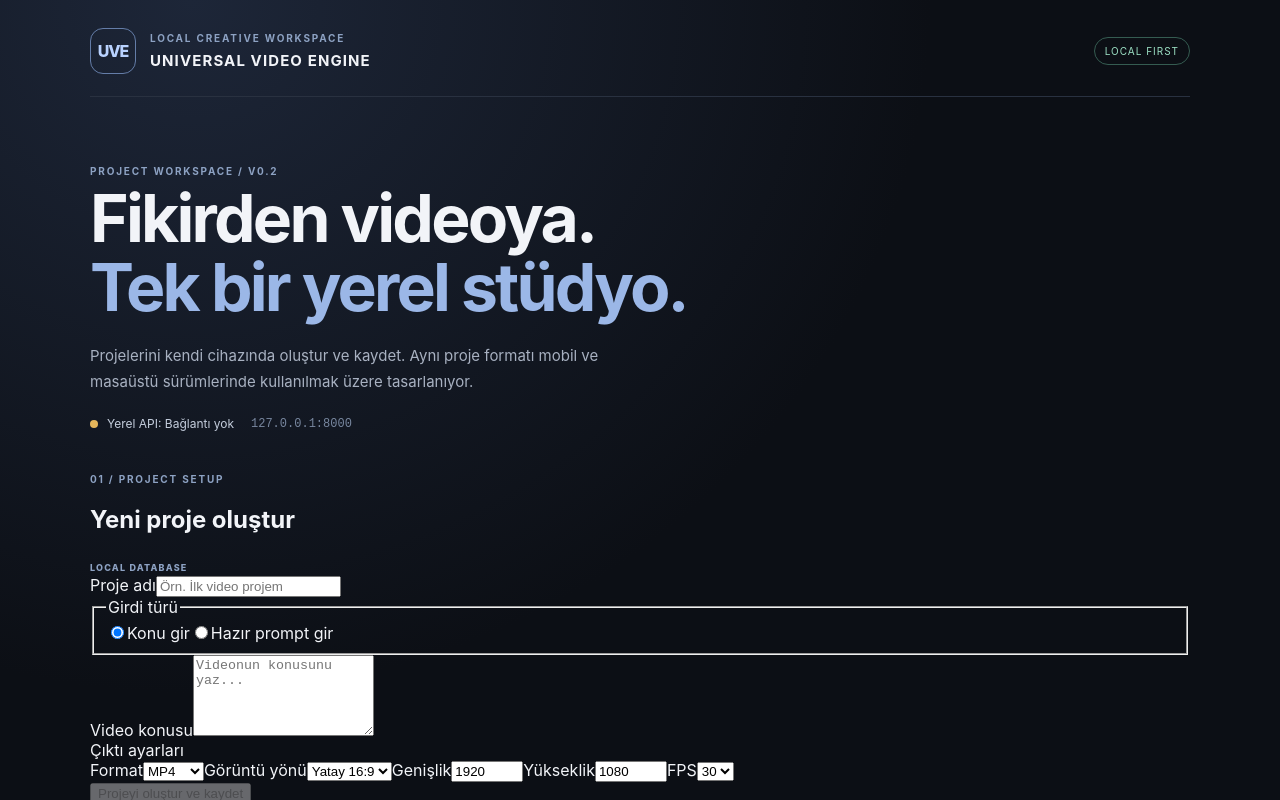
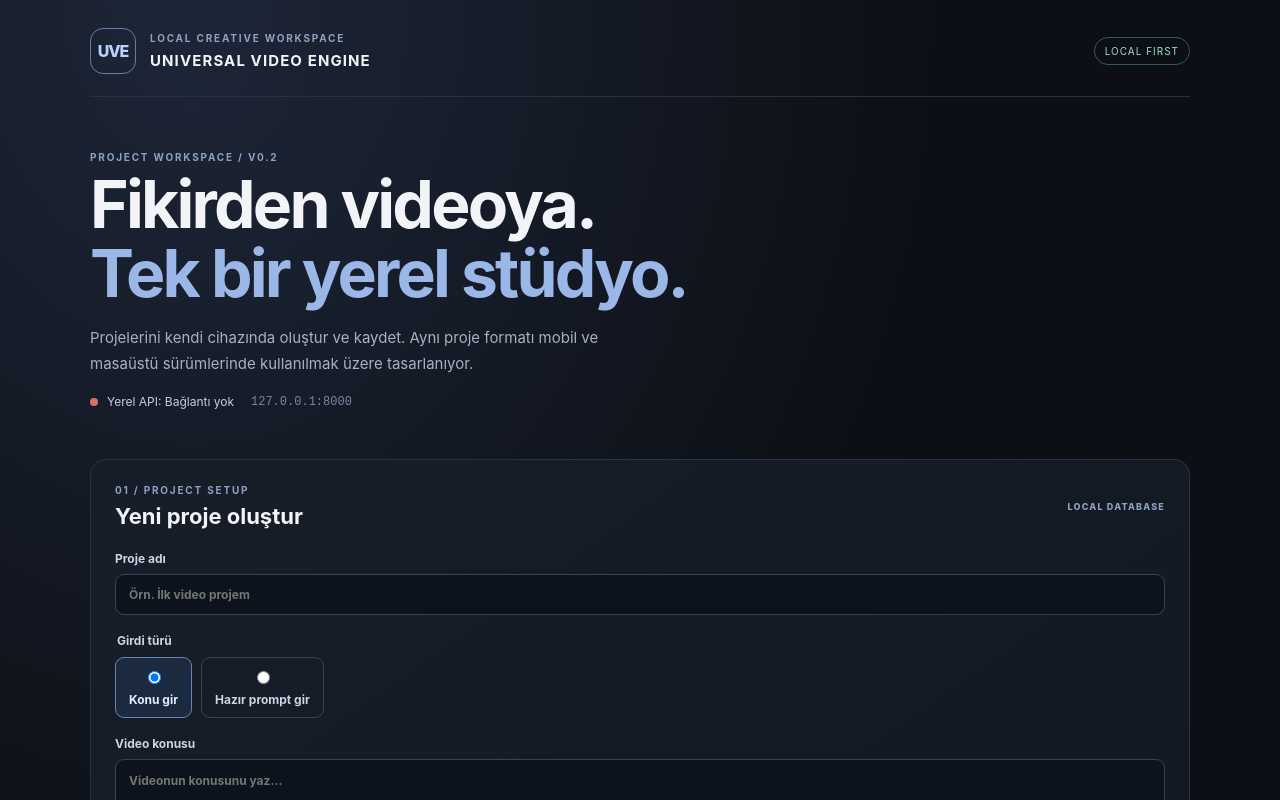
Before and after one commit to omeruysall/UNIVERSAL-VIDEO-ENGINE, a React (Vite) app in the folder apps/web/: page / in a window 1280 px wide. Shown: the top 800 px of the page. Built offline with nearby package versions, Linux system fonts and the light colour scheme; no server answers.

Commit message:
style: add responsive project workspace UI

```diff
--- a/apps/web/src/styles.css
+++ b/apps/web/src/styles.css
@@ -1,26 +1,54 @@
 :root{font-family:Inter,ui-sans-serif,system-ui,-apple-system,BlinkMacSystemFont,"Segoe UI",sans-serif;color:#f2f4f8;background:#0c0f15;font-synthesis:none;text-rendering:optimizeLegibility}
 *{box-sizing:border-box}
 body{margin:0;min-width:320px;min-height:100vh;background:radial-gradient(ellipse at 15% 0%,#1d2638 0%,#0c0f15 48%)}
+button,input,textarea,select{font:inherit}
 .shell{width:min(1100px,calc(100% - 36px));margin:0 auto;padding:28px 0 22px}
 .topbar{display:flex;align-items:center;gap:14px;border-bottom:1px solid #293140;padding-bottom:22px}
 .brand-mark{display:grid;place-items:center;width:46px;height:46px;border:1px solid #647da8;border-radius:13px;color:#b9d2ff;font-weight:800;letter-spacing:-1px}
 .eyebrow{margin:0 0 7px;color:#8da2c3;font-size:10px;font-weight:750;letter-spacing:1.8px}
 h1{margin:0;font-size:15px;letter-spacing:1.1px}
 .local-badge{margin-left:auto;padding:7px 10px;border:1px solid #355c51;border-radius:99px;color:#9ce0c4;font-size:10px;letter-spacing:1px}
-.hero{padding:68px 0 42px;max-width:690px}
+.hero{padding:54px 0 32px;max-width:690px}
 .hero h2{margin:0;font-size:clamp(38px,7vw,66px);line-height:1.04;letter-spacing:-2.8px}
 .hero h2 span{color:#9bb7e7}
-.intro{max-width:560px;margin:22px 0;color:#a8b1c1;font-size:15px;line-height:1.7}
+.intro{max-width:560px;margin:18px 0;color:#a8b1c1;font-size:15px;line-height:1.7}
 .status-row{display:flex;align-items:center;gap:9px;color:#c5cedd;font-size:12px}
-.status-dot{width:8px;height:8px;border-radius:50%;background:#e5b65b}
-.status-dot.online{background:#56d39a}
-.status-dot.offline{background:#e5b65b}
+.status-dot{width:8px;height:8px;border-radius:50%;background:#e5b65b}.status-dot.online{background:#56d39a}.status-dot.offline{background:#e56b6b}
 .status-address{margin-left:8px;color:#77869e;font-family:ui-monospace,monospace}
-.grid{display:grid;grid-template-columns:repeat(2,minmax(0,1fr));gap:13px}
-.panel{min-height:175px;padding:22px;border:1px solid #293344;border-radius:16px;background:linear-gradient(145deg,#171e2a,#111720)}
-.panel.primary{border-color:#40577b}
-.panel h3{margin:8px 0;font-size:20px}
-.panel p:not(.eyebrow){max-width:440px;color:#9da9bb;font-size:13px;line-height:1.6}
-.tag{display:inline-block;margin-top:8px;color:#8da2c3;font-size:9px;font-weight:800;letter-spacing:1.2px}
+.workspace{margin:18px 0;padding:24px;border:1px solid #293344;border-radius:16px;background:linear-gradient(145deg,#171e2a,#111720)}
+.section-heading{display:flex;align-items:center;justify-content:space-between;gap:16px;margin-bottom:22px}
+.section-heading h2{margin:0;font-size:22px}
+.tag{display:inline-block;color:#8da2c3;font-size:9px;font-weight:800;letter-spacing:1.2px}
+.project-form{display:grid;gap:18px}
+.project-form label{display:grid;gap:8px;color:#cbd4e2;font-size:12px;font-weight:650}
+input:not([type=radio]),textarea,select{width:100%;min-width:0;border:1px solid #354258;border-radius:9px;background:#0d131d;color:#f2f4f8;padding:12px 13px;outline:none}
+textarea{resize:vertical;line-height:1.55}
+input:focus,textarea:focus,select:focus{border-color:#7898ce;box-shadow:0 0 0 2px #7898ce22}
+small{color:#8997ac;font-size:11px;font-weight:400;line-height:1.5}
+fieldset{margin:0;padding:0;border:0}
+legend{margin-bottom:9px;color:#cbd4e2;font-size:12px;font-weight:650}
+.choice-row{display:flex;gap:9px;flex-wrap:wrap}
+.choice{display:flex;align-items:center;gap:8px;padding:10px 13px;border:1px solid #354258;border-radius:9px;color:#aebbd0;font-size:12px}
+.choice.active{border-color:#6684b4;background:#1c2a40;color:#e4edff}
+.settings-grid{display:grid;grid-template-columns:repeat(3,minmax(0,1fr));gap:13px}
+.form-section-title{margin-bottom:-8px;color:#9eb2d2;font-size:12px;font-weight:750;letter-spacing:.6px}
+.primary-button,.secondary-button,.quiet-button{border:1px solid #49658f;border-radius:9px;padding:11px 15px;background:#29436a;color:#fff;font-size:12px;font-weight:700;cursor:pointer}
+.primary-button{justify-self:start;min-width:220px}
+.primary-button:disabled,.secondary-button:disabled,.quiet-button:disabled{opacity:.45;cursor:not-allowed}
+.secondary-button{background:#1d2b40;border-color:#3c526f}
+.quiet-button{background:transparent;border-color:#354258;color:#aab8ce}
+.message{padding:12px 14px;border:1px solid #355c51;border-radius:9px;color:#a6e2c9;font-size:12px;line-height:1.5}
+.empty-state{color:#8997ac;font-size:13px}
+.project-list{display:grid;gap:9px}
+.project-row{display:flex;align-items:center;justify-content:space-between;gap:12px;padding:14px;border:1px solid #2c394c;border-radius:10px;background:#111923}
+.project-row>div:first-child{display:grid;gap:5px;min-width:0}
+.project-row strong{overflow-wrap:anywhere;font-size:13px}
+.row-actions{display:flex;gap:7px;flex-shrink:0}
+.details-grid{display:grid;grid-template-columns:repeat(2,minmax(0,1fr));gap:14px}
+.details-grid>div{display:grid;gap:6px;padding:12px;border:1px solid #2c394c;border-radius:9px}
+.details-grid small,.prompt-preview small{color:#8997ac;font-size:10px}
+.details-grid strong,.details-grid code{overflow-wrap:anywhere;font-size:12px}
+.prompt-preview{margin-top:14px;padding:14px;border:1px solid #2c394c;border-radius:9px}
+.prompt-preview p{white-space:pre-wrap;overflow-wrap:anywhere;color:#c6d0df;font-size:12px;line-height:1.6}
 footer{display:flex;justify-content:space-between;gap:16px;margin-top:28px;padding-top:18px;border-top:1px solid #293140;color:#77869e;font-size:10px}
-@media(max-width:620px){.shell{width:min(100% - 28px,520px);padding-top:18px}.hero{padding:52px 0 32px}.hero h2{letter-spacing:-1.8px}.grid{grid-template-columns:1fr}.panel{min-height:150px}footer{flex-direction:column}.status-address{margin-left:auto}}
+@media(max-width:680px){.shell{width:min(100% - 28px,520px);padding-top:18px}.hero{padding:42px 0 26px}.hero h2{letter-spacing:-1.8px}.workspace{padding:17px}.settings-grid{grid-template-columns:repeat(2,minmax(0,1fr))}.details-grid{grid-template-columns:1fr}.project-row{align-items:flex-start;flex-direction:column}.row-actions{width:100%}.row-actions button{flex:1}footer{flex-direction:column}.status-address{margin-left:auto}}
```
